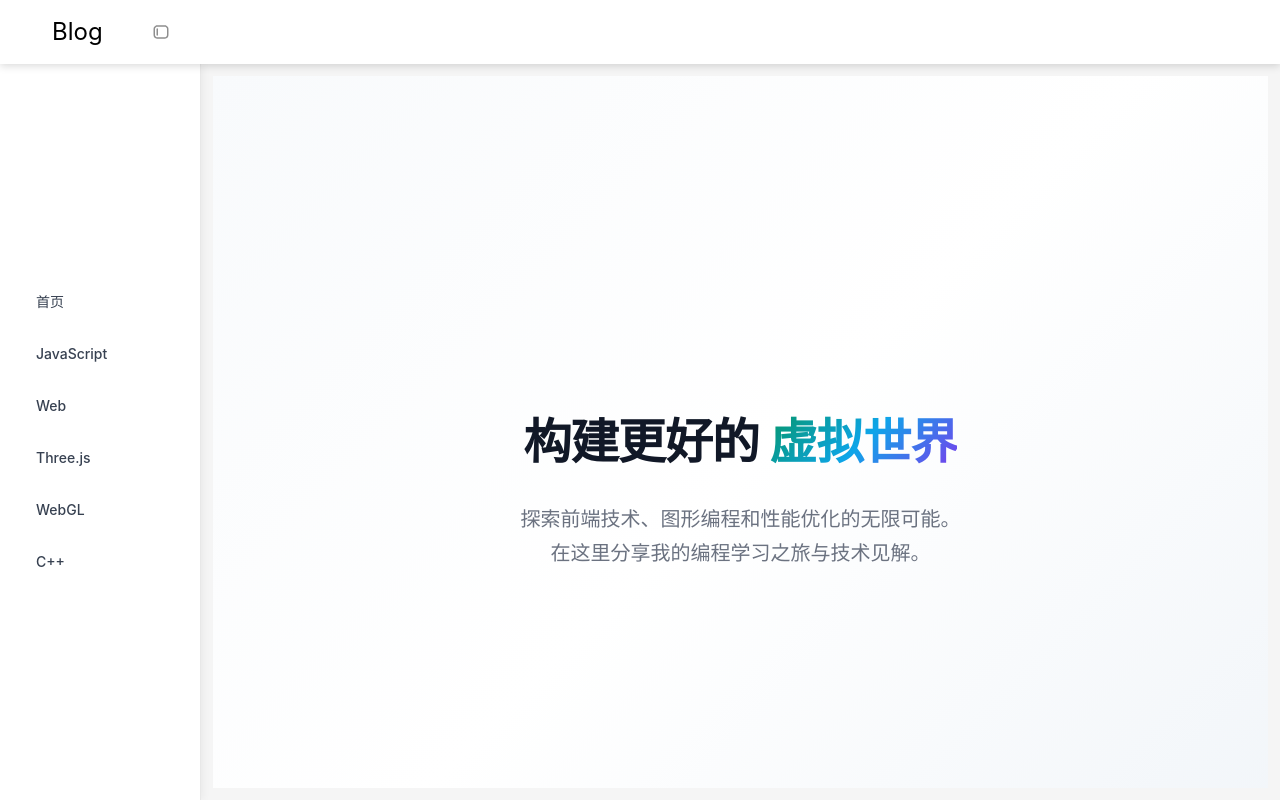
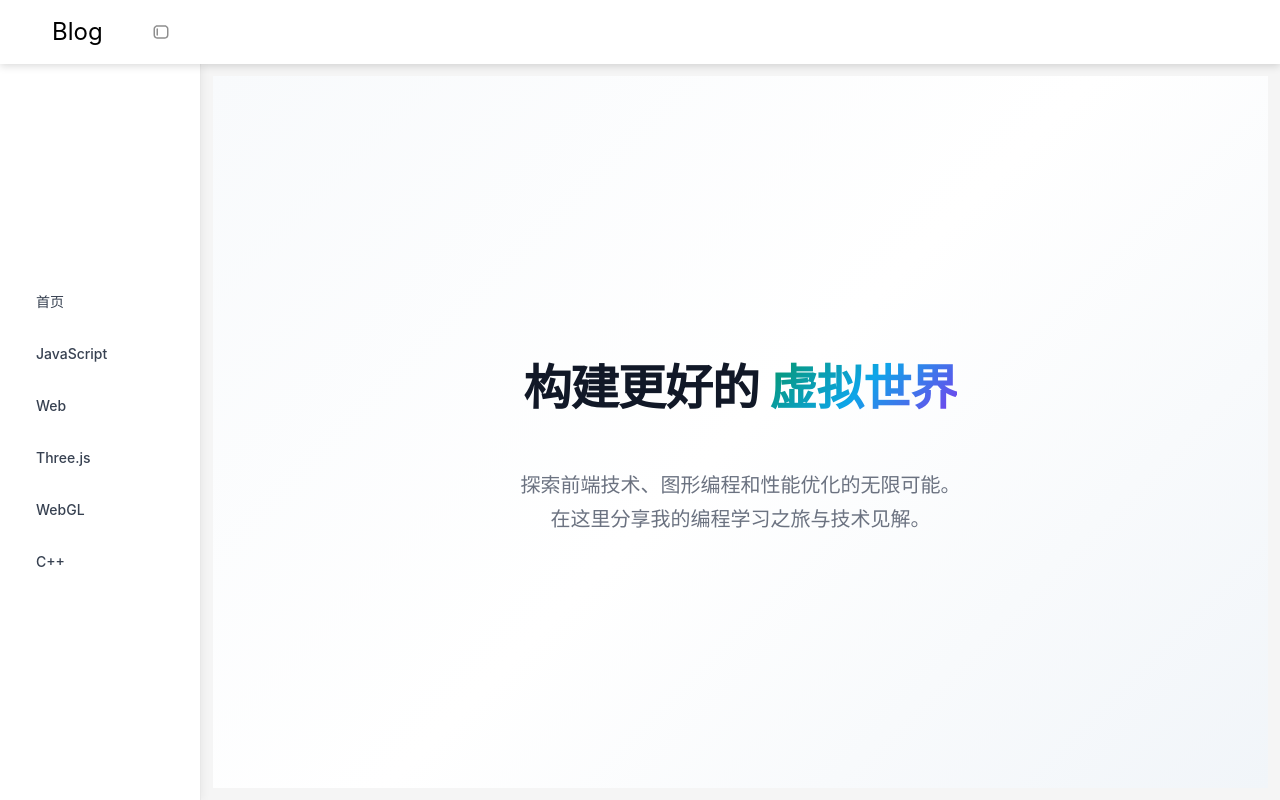
Before and after one commit to stanvvzz/stanvvzz.github.io, a Vue app: page / in a window 1280 px wide. Built offline with nearby package versions, Linux system fonts and the light colour scheme.

Commit message:
feat: update

```diff
--- a/src/apps/blog/content/HomeContent/index.vue
+++ b/src/apps/blog/content/HomeContent/index.vue
@@ -16,7 +16,7 @@
 
 <style lang="less" scoped>
 .home-page {
-    min-height: 100vh;
+    min-height: 100%;
     background: linear-gradient(135deg, #f8fafc 0%, #ffffff 50%, #f1f5f9 100%);
     color: #1f2937;
     display: flex;
@@ -27,8 +27,14 @@
 .center-content {
     text-align: center;
     max-width: 600px;
+    width: 100%;
+    height: 100%;
+    display: flex;
+    flex-direction: column;
+    justify-content: center;
     margin: 0 auto;
     padding: 0 24px;
+    box-sizing: border-box;
 }
 
 .main-title {
```
